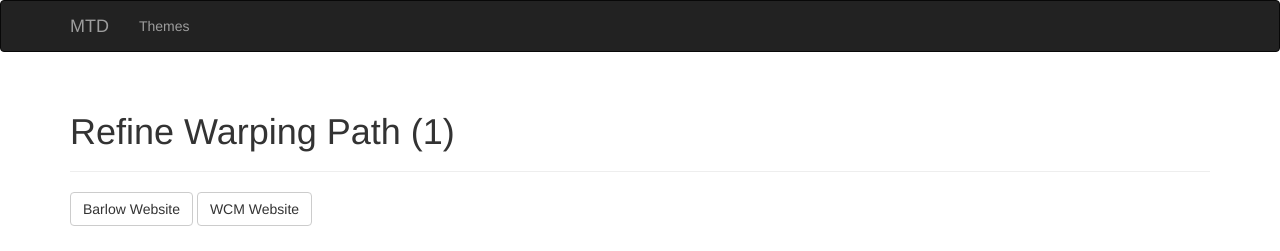
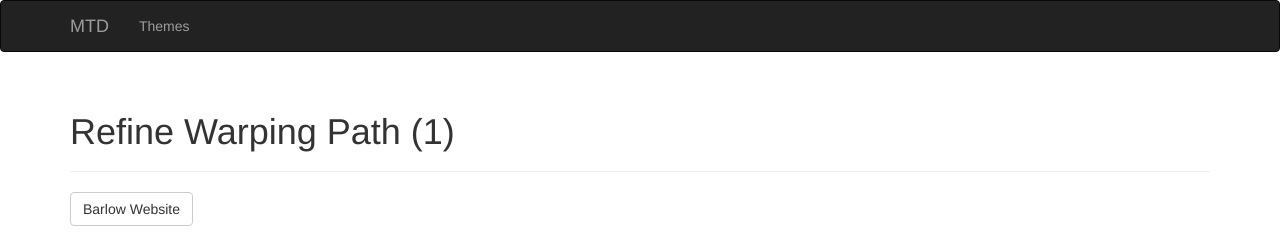
Before and after one commit to fzalkow/mtd-alignment-tool, a Flask app: template app/templates/refiner.html in a window 1280 px wide. Shown: the top 251 px of the page. Run offline with Flask 2, Linux system fonts and the light colour scheme; the template is opened without the code that fills it: most values are stand-ins (such as "Sample title", 1, 10 or a date in 2020); grey boxes marked "Sample" are stand-in pictures; parts of the project's set-up code (start-up, migrations or seed data) failed here and were passed over; some libraries are stand-ins or nearby versions.

Commit message:
fix links 2

```diff
--- a/app/templates/refiner.html
+++ b/app/templates/refiner.html
@@ -15,8 +15,7 @@
 </div>
 
 <div class="container">
-   <a href="https://work.audiolabs.uni-erlangen.de/~fzalkow/barlow/theme/{{ mtd_id }}.html" class="btn btn-default" role="button">Barlow Website</a>
-    <a href="http://wcm.audiolabs.uni-erlangen.de/tracks/{{ wcm_id }}" class="btn btn-default" role="button">WCM Website</a>
+   <a href="https://www.audiolabs-erlangen.de/resources/MIR/MTD-overview/theme/{{ mtd_id }}.html" class="btn btn-default" role="button">Barlow Website</a>
 </div>
 
 <div style="padding-top: 25px;">
```
